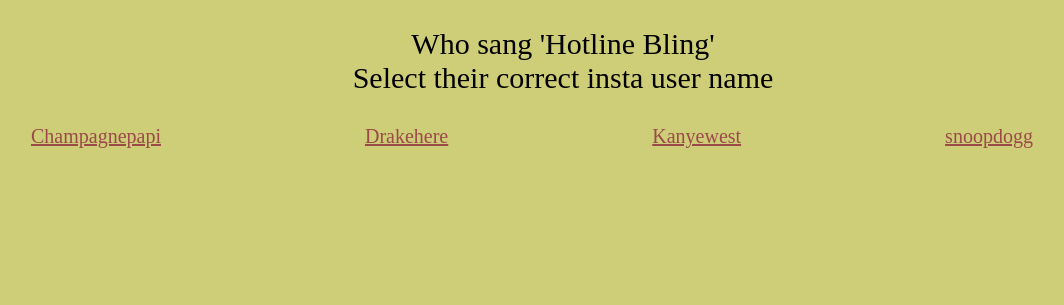
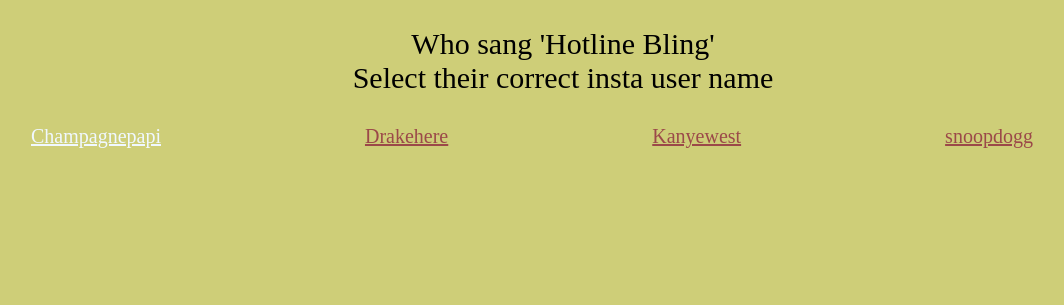
Before and after one commit to nitya-bhanu/Interactive-Game-Website, a plain HTML site: page clue1.html in a window 1280 px wide. In both pictures the pointer is over the link "Champagnepapi". Shown: the part 61-366 px from the top of the page, without its empty margins (77-1141 px from the left). Drawn offline with nearby package versions, Linux system fonts and the light colour scheme.

Commit message:
added anchor styling  and readme

```diff
--- a/clue1.css
+++ b/clue1.css
@@ -29,3 +29,7 @@
 p.start-over{
     text-align: center;
 }
+a:hover{
+cursor: pointer;
+color: aliceblue;
+}
--- a/clue2.css
+++ b/clue2.css
@@ -29,3 +29,7 @@
     padding-bottom: 2%;
     font-size: 30px;
 }
+a:hover{
+    cursor: pointer;
+    color: aliceblue;
+    }
--- a/clue3.css
+++ b/clue3.css
@@ -15,6 +15,10 @@
     font-size: 20px;
     margin:10px;
 }
+a:hover{
+    cursor: pointer;
+    color: aliceblue;
+    }
 #time-frame{
     position: absolute;
     width: 30vw;
```
